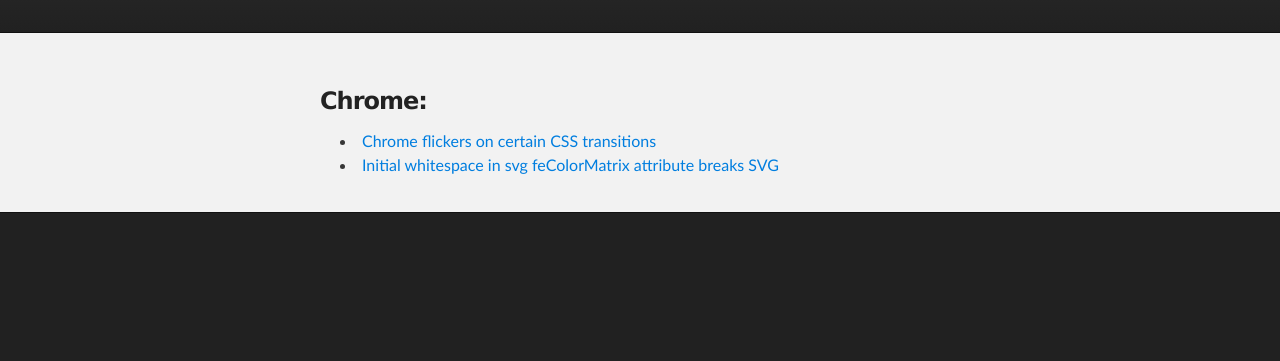
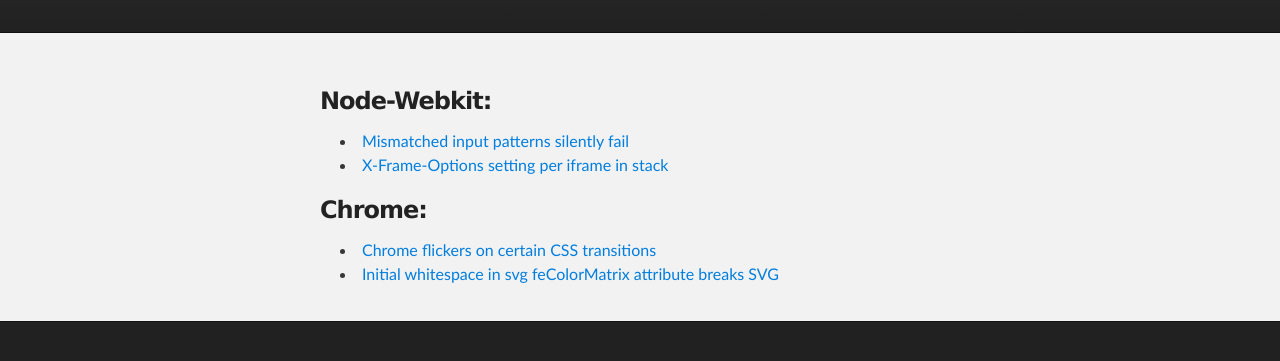
Before and after one commit to oldgeeksguide/oldgeeksguide.github.io, a plain HTML site: page bugs/index.html in a window 1280 px wide. Shown: the part 177-538 px from the top of the page. Drawn offline with Linux system fonts and the light colour scheme.

Commit message:
Added a couple node-webkit bugs.

```diff
--- a/bugs/index.html
+++ b/bugs/index.html
@@ -20,6 +20,18 @@
     <div id="main_content_wrap" class="outer">
       <section id="main_content" class="inner">
         <h3>
+            Node-Webkit:
+        </h3>
+
+        <ul>
+          <li>
+            <a href="https://github.com/rogerwang/node-webkit/issues/1481">Mismatched input patterns silently fail</a>
+          </li>
+          <li>
+            <a href="https://github.com/rogerwang/node-webkit/issues/1615">X-Frame-Options setting per iframe in stack</a>
+          </li>
+        </ul>
+        <h3>
             Chrome:
         </h3>
 
@@ -30,6 +42,6 @@
           <li>
             <a href="chrome/svg-fecolormatrix/index.html">Initial whitespace in svg feColorMatrix attribute breaks SVG</a>
           </li>
-        <ul>
+        </ul>
   </body>
 </html>
```
